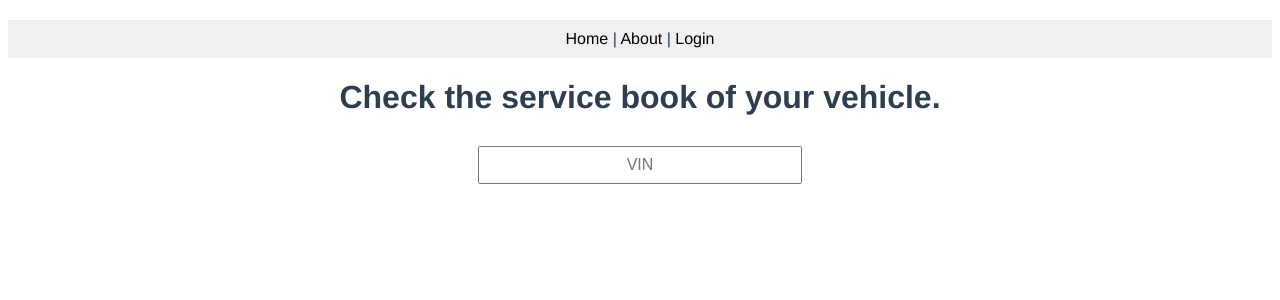
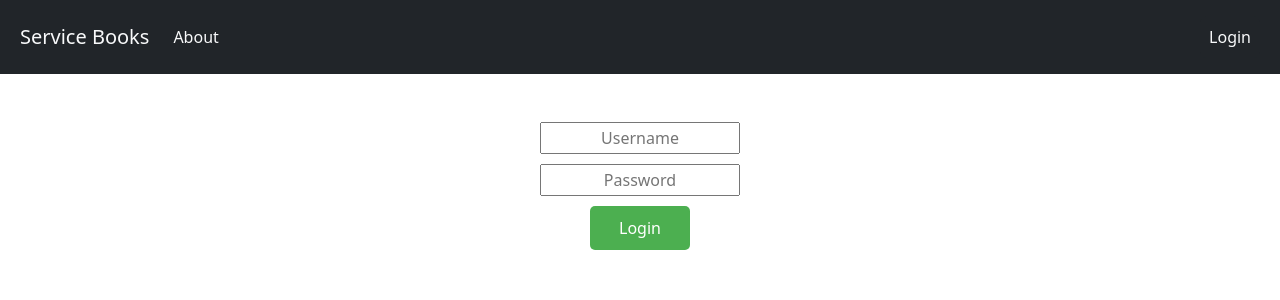
Before and after one commit to eoezcan2/vin-service-checker, a Vue app: page /login in a window 1280 px wide. Shown: the top 300 px of the page. Built offline with nearby package versions, Linux system fonts and the light colour scheme.

Commit message:
Add bootstrap

```diff
--- a/package.json
+++ b/package.json
@@ -8,6 +8,7 @@
     "lint": "vue-cli-service lint"
   },
   "dependencies": {
+    "@vue/cli": "^5.0.8",
     "axios": "^1.7.3",
     "core-js": "^3.8.3",
     "pinia": "^2.2.2",
--- a/public/index.html
+++ b/public/index.html
@@ -5,6 +5,8 @@
     <meta http-equiv="X-UA-Compatible" content="IE=edge">
     <meta name="viewport" content="width=device-width,initial-scale=1.0">
     <link rel="icon" href="<%= BASE_URL %>favicon.ico">
+    <link href="https://cdn.jsdelivr.net/npm/bootstrap@5.3.3/dist/css/bootstrap.min.css" rel="stylesheet" integrity="sha384-QWTKZyjpPEjISv5WaRU9OFeRpok6YctnYmDr5pNlyT2bRjXh0JMhjY6hW+ALEwIH" crossorigin="anonymous">
+    <script src="https://cdn.jsdelivr.net/npm/bootstrap@5.3.3/dist/js/bootstrap.bundle.min.js" integrity="sha384-YvpcrYf0tY3lHB60NNkmXc5s9fDVZLESaAA55NDzOxhy9GkcIdslK1eN7N6jIeHz" crossorigin="anonymous"></script>
     <title><%= htmlWebpackPlugin.options.title %></title>
   </head>
   <body>
--- a/src/App.vue
+++ b/src/App.vue
@@ -17,21 +17,20 @@ import NavigationComponent from './components/navigation-component.vue';
   <main>
     <NavigationComponent />
     <!--<HeaderComponent />-->
-    <router-view />
+    <div class="container-fluid mt-5">
+      <router-view />
+    </div>
   </main>
 </template>
 
 <style>
 #app {
-  font-family: Avenir, Helvetica, Arial, sans-serif;
   -webkit-font-smoothing: antialiased;
   -moz-osx-font-smoothing: grayscale;
   text-align: center;
-  color: #2c3e50;
-  margin-top: 20px;
 }
 
-input[type="text"], input[type="password"] {
+/*input[type="text"], input[type="password"] {
   width: 25%;
   min-width: 200px;
   height: 2rem;
@@ -63,5 +62,5 @@ button:focus {
 
 .danger {
   background-color: #ff0000;
-}
+}*/
 </style>
--- /dev/null
+++ b/src/api.js
@@ -0,0 +1,11 @@
+const isTokenPresent = !!localStorage.getItem('token')
+
+function logout() {
+  localStorage.removeItem('token');
+  location.reload();
+}
+
+export {
+  isTokenPresent,
+  logout
+}
--- a/src/components/navigation-component.vue
+++ b/src/components/navigation-component.vue
@@ -1,31 +1,39 @@
 <script setup>
+import { isTokenPresent, logout } from '@/api';
+import { watch } from 'vue';
+
+watch(isTokenPresent, async () => {
+    console.log('Token present:', isTokenPresent);
+});
 </script>
 
 <template>
-    <nav>
+    <!--<nav>
         <router-link to="/">Home</router-link> |
         <router-link to="/about">About</router-link> |
-        <router-link to="/login">Login</router-link>
+        <router-link to="/login" v-if="!isTokenPresent">Login</router-link>
+        <a href="/" @click="logout" v-else>Logout</a>
+    </nav>-->
+    <nav class="navbar bg-dark navbar-expand-lg px-2">
+      <div class="container-fluid">
+        <router-link class="navbar-brand text-light" to="/">Service Books</router-link>
+        <button class="navbar-toggler bg-light" type="button" data-bs-toggle="collapse" data-bs-target="#navbarText" aria-controls="navbarText" aria-expanded="false" aria-label="Toggle navigation">
+          <span class="navbar-toggler-icon bg-light"></span>
+        </button>
+        <div class="collapse navbar-collapse text-light" id="navbarText">
+          <ul class="navbar-nav me-auto mb-2 mb-lg-0 bg-dark">
+            <li class="nav-item">
+              <router-link class="nav-link text-light" to="/about">About</router-link>
+            </li>
+          </ul>
+          <span class="navbar-text">
+            <router-link class="btn btn-dark p-2 text-light" to="/login" v-if="!isTokenPresent">Login</router-link>
+              <a class="btn btn-dark p-2 text-light" href="#" @click="logout" v-else>Logout</a>
+          </span>
+        </div>
+      </div>
     </nav>
 </template>
 
 <style scoped>
-    nav {
-        margin-bottom: 20px;
-        padding: 10px;
-        background-color: #f0f0f0;
-    }
-
-    a {
-        text-decoration: none;
-        color: #000;
-    }
-
-    a:hover {
-        text-decoration: underline;
-    }
-
-    a:active {
-        color: #ff0000;
-    }
 </style>
--- a/src/components/views/HomeView.vue
+++ b/src/components/views/HomeView.vue
@@ -8,7 +8,4 @@
 </template>
 
 <style scoped>
-    h2 {
-        font-size: 20px;
-    }
 </style>
--- a/src/components/views/LoginView.vue
+++ b/src/components/views/LoginView.vue
@@ -1,30 +1,27 @@
 <script setup>
-    import axios from 'axios';
-    import { ref } from 'vue'
+    import { isTokenPresent } from '@/api';
+import axios from 'axios';
+    import { onMounted, ref } from 'vue'
     import { useRouter } from 'vue-router'
 
-    const email = ref('')
+    const username = ref('')
     const password = ref('')
 
     const router = useRouter()
 
-    function validateEmail(email) {
-        const re = /\S+@\S+\.\S+/
-        return re.test(email)
-    }
+    onMounted(() => {
+        if (isTokenPresent) router.push('/')
+    })
 
     const login = () => {
-        if (!validateEmail(email.value)) {
-            alert('Invalid email')
-            return
-        }
-        axios.post('http://localhost:3000/users/login', {
-            email: email.value,
+        axios.post('http://localhost:8080/user/login', {
+            username: username.value,
             password: password.value
         }).then((response) => {
             if (response.status === 200) {
                 localStorage.setItem('token', response.data.token)
                 router.push('/')
+                location.reload()
             }
         }).catch((error) => {
             console.log(error)
@@ -35,7 +32,7 @@
 
 <template>
     <div>
-        <input type="text" v-model="email" placeholder="Email">
+        <input type="text" v-model="username" placeholder="Username">
         <input type="password" v-model="password" placeholder="Password">
         <button @click="login">Login</button>
     </div>
--- a/src/components/views/ServiceDetailView.vue
+++ b/src/components/views/ServiceDetailView.vue
@@ -10,7 +10,7 @@ const data = ref({})
 const loaded = ref(false)
 
 onMounted(() => {
-    axios.get(`http://localhost:3000/api/vin/${route.params.vin}/data`)
+    axios.get(`http://localhost:8080/api/vin/${route.params.vin}/data`)
         .then(response => {
             console.log(response)
             data.value = response.data
@@ -32,5 +32,5 @@ function capitalizeFirstLetter(string) {
         <p>Type: <b>{{ capitalizeFirstLetter(data.type) }}</b></p>
         <p>VIN: <b>{{ vin }}</b></p>
     </div>
-    <button @click="$router.push('/')">Back</button>
+    <!--<button @click="$router.push('/')">Back</button>-->
 </template>
--- a/src/components/vin-search.vue
+++ b/src/components/vin-search.vue
@@ -8,8 +8,8 @@
     const router = useRouter()
 
     function submitSearch() {
-        console.log(localStorage.getItem('token'))
-        axios.get(`http://localhost:3000/api/vin/${inputVin.value}`).then(response => {
+        if (!inputVin.value) return
+        axios.get(`http://localhost:8080/api/vin/${inputVin.value}`).then(response => {
             if (response.status !== 200) {
                 throw new Error('Not found')
             }
@@ -30,19 +30,4 @@
 </template>
 
 <style scoped>
-    div {
-        margin-top: 30px;
-    }
-
-    .error {
-        color: red;
-    }
-
-    button {
-        width: 30px;
-    }
-
-    button svg {
-        fill: #fff;
-    }
 </style>
--- a/src/router/index.js
+++ b/src/router/index.js
@@ -1,4 +1,4 @@
-import { createMemoryHistory, createRouter } from 'vue-router'
+import { createWebHistory, createRouter } from 'vue-router'
 
 import HomeView from './../components/views/HomeView.vue'
 import ServiceDetailView from './../components/views/ServiceDetailView.vue'
@@ -13,7 +13,7 @@ const routes = [
 ]
 
 const router = createRouter({
-  history: createMemoryHistory(),
+  history: createWebHistory(),
   routes,
 })
 
```
Also changed, not shown: 1 other file (tests, documents, lock files or other folders).
